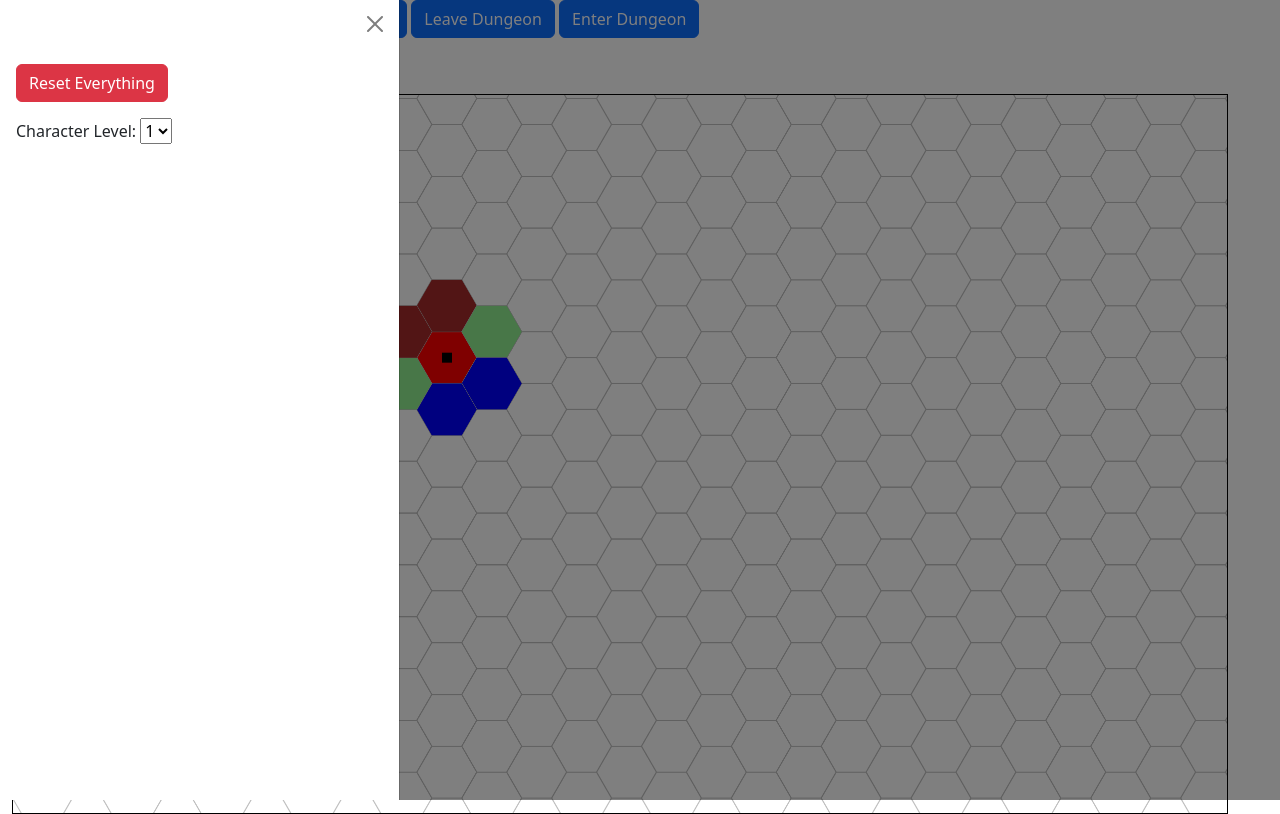
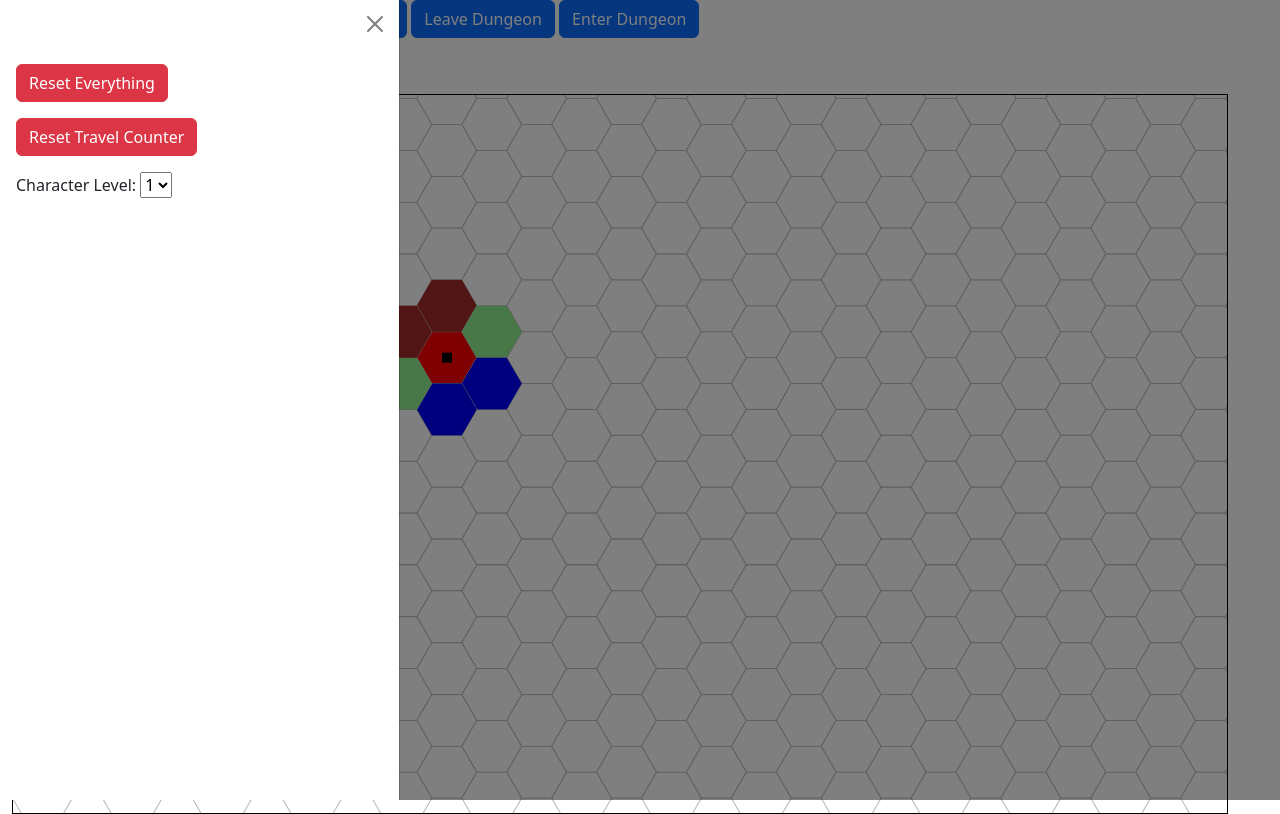
Before and after one commit to rrustvold/RandomDungeon, a plain HTML site: page index.html in a window 1280 px wide. Both pictures are taken after a click on the button "Menu". Drawn offline with nearby package versions, Linux system fonts and the light colour scheme.

Commit message:
reset travel days

```diff
--- a/game.js
+++ b/game.js
@@ -1357,8 +1357,14 @@ function enterDungeon(){
     update();
   }
 }
+
+function resetTravel(){
+  travelDays = 0;
+}
 document.getElementById('enterDungeon').addEventListener('click', enterDungeon);
 
 document.getElementById('monsterButton').addEventListener('click', generateMonster);
 
+
+
 init();
--- a/index.html
+++ b/index.html
@@ -34,6 +34,9 @@
             <div class="offcanvas-body" id="menu">
                 <p>
                     <button type="button" class="btn btn-danger" onclick="reset()">Reset Everything</button>
+                </p>
+                <p>
+                    <button type="button" class="btn btn-danger" onclick="resetTravel()">Reset Travel Counter</button>
                 </p>
                 <p>
                      <label for="level">Character Level:</label>
```
